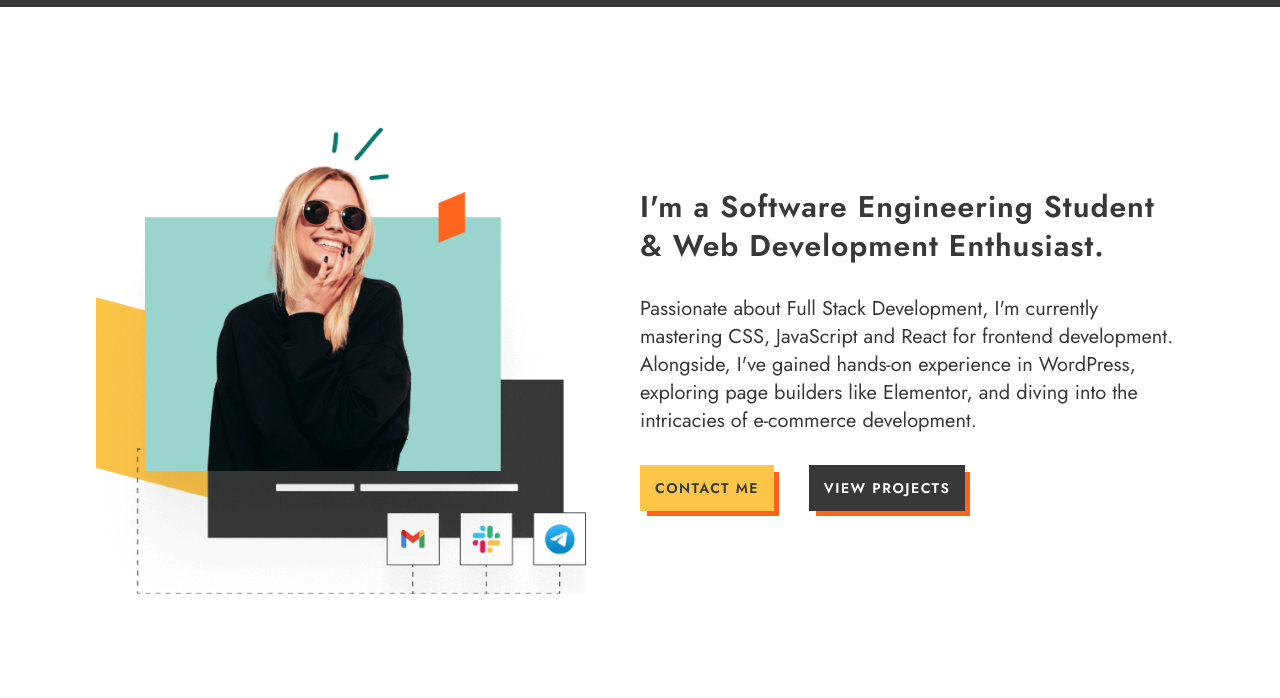
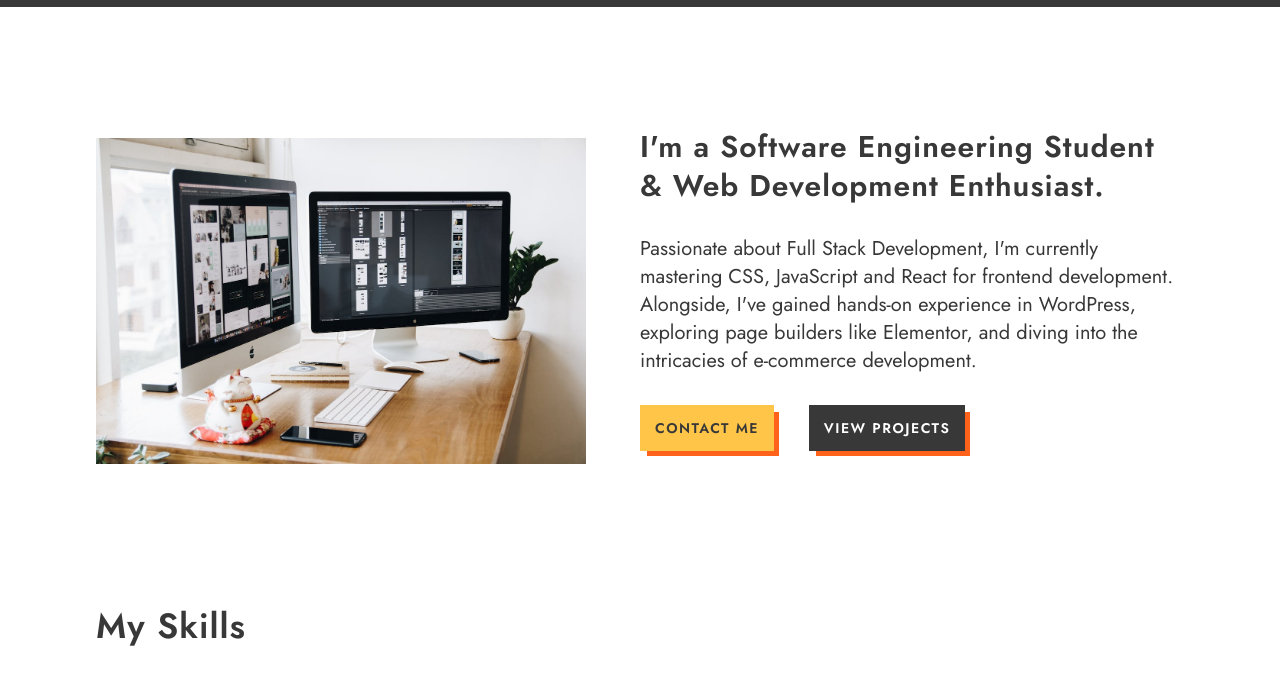
Before and after one commit to AzkaMunawar/portfolio, a plain HTML site: page index.html in a window 1280 px wide. Shown: the part 690-1388 px from the top of the page. Drawn offline with nearby package versions, Linux system fonts and the light colour scheme.

Commit message:
Update index.html

```diff
--- a/index.html
+++ b/index.html
@@ -63,7 +63,7 @@
 
 
         <div class="about-img">
-            <img src="Images/about.png">
+            <img src="Images/pc.jpg">
         </div>
 
         <div class="about-content">
```
